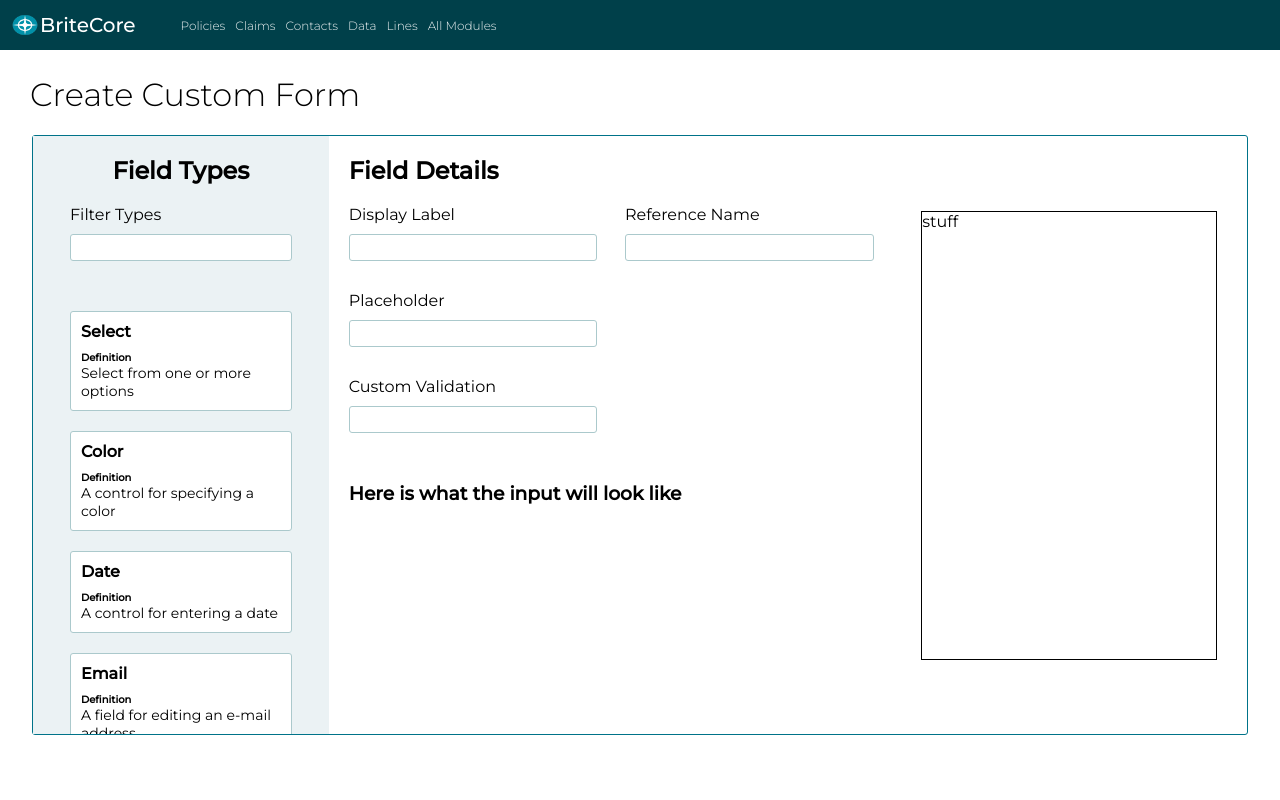
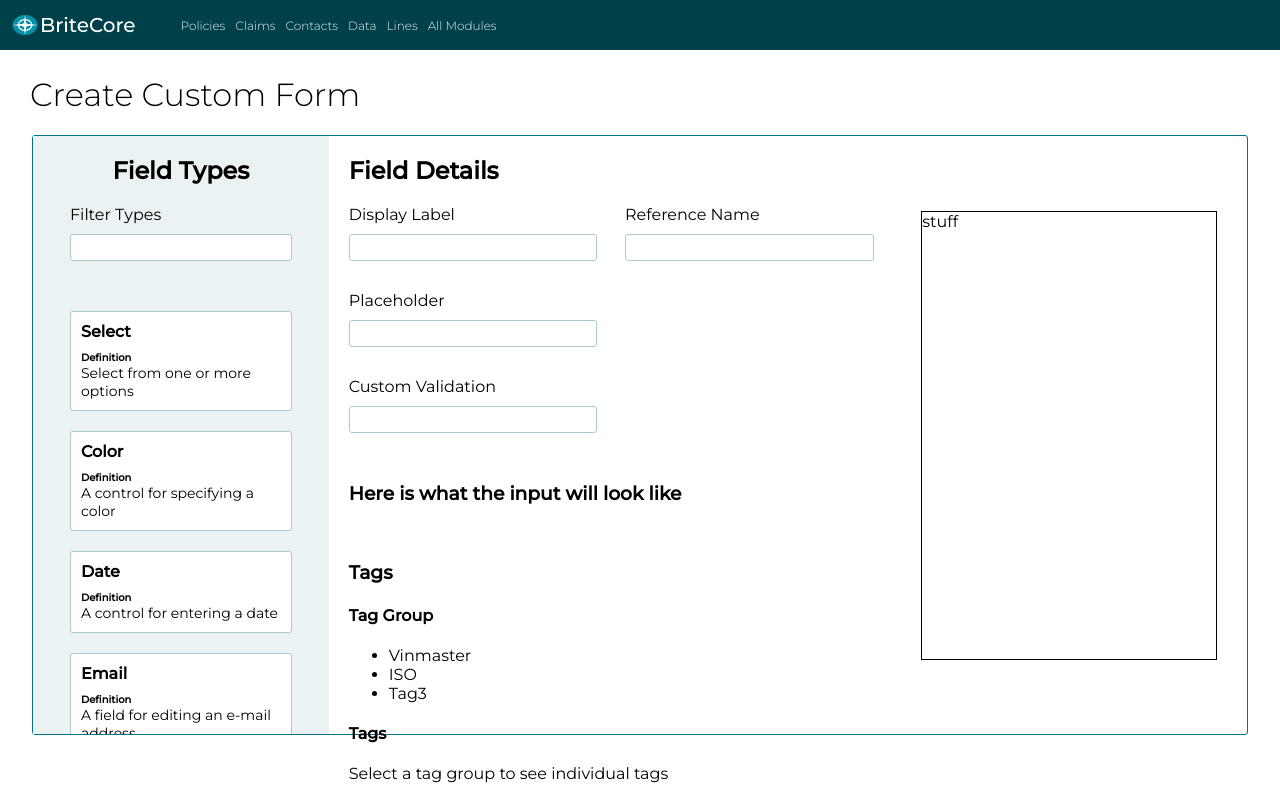
Before and after one commit to ckarras11/britecore, a React (Create React App) app: page / in a window 1280 px wide. Built offline with nearby package versions, Linux system fonts and the light colour scheme.

Commit message:
Added a Tags component

```diff
--- a/src/components/field-details.js
+++ b/src/components/field-details.js
@@ -1,4 +1,5 @@
 import React from 'react';
+import Tags from './tags';
 
 const FieldDetails = (props) => {
     let optionInput;
@@ -53,6 +54,7 @@ const FieldDetails = (props) => {
                 <label>{props.label}</label><br />
                 {result}
             </div>
+            <Tags />
         </div>
     );
 };
--- /dev/null
+++ b/src/components/tags.js
@@ -0,0 +1,48 @@
+import React from 'react';
+import tags from './tag-list';
+
+class Tags extends React.Component {
+    constructor(props) {
+        super(props);
+        this.state = {
+            selectedTag: '',
+        };
+        this.tagChange = this.tagChange.bind(this);
+    }
+    tagChange(e) {
+        this.setState({ selectedTag: e.currentTarget.id });
+    }
+
+    render() {
+        let subTags;
+        const tagGroups = tags.map(tag => <li onClick={this.tagChange} id={tag.name} key={tag.name}>{tag.name}</li>);
+        if (this.state.selectedTag === '') {
+            subTags = <p>Select a tag group to see individual tags</p>;
+        } else {
+           const group = tags.filter(tag => tag.name === this.state.selectedTag);
+           const singleTag = group[0].subtag.map(tag => <li id={tag} key={tag}>{tag}</li>);
+           subTags = (<ul>
+                        {singleTag}
+                      </ul>);
+        }
+        return (
+          <div>
+            <h3 className="tag-heading">Tags</h3>
+            <div className="tag-container">
+              <div>
+                <h4>Tag Group</h4>
+                <ul>
+                  {tagGroups}
+                </ul>
+              </div>
+              <div>
+                <h4>Tags</h4>
+                {subTags}
+              </div>
+            </div>
+          </div>
+        );
+    }
+}
+
+export default Tags;
```
